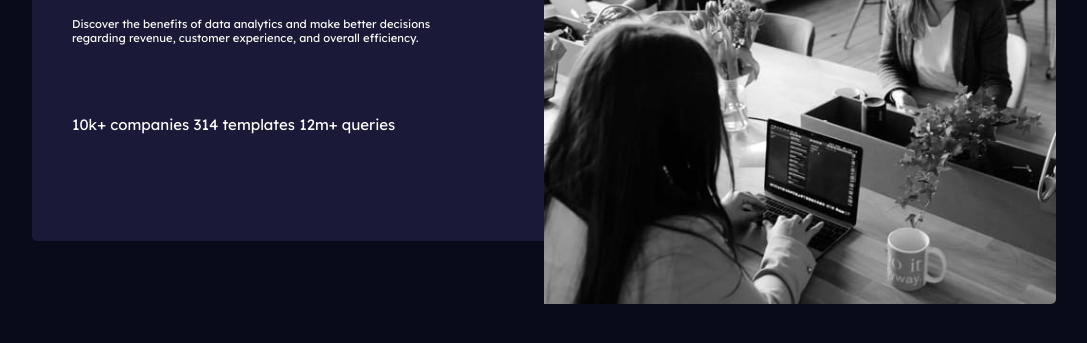
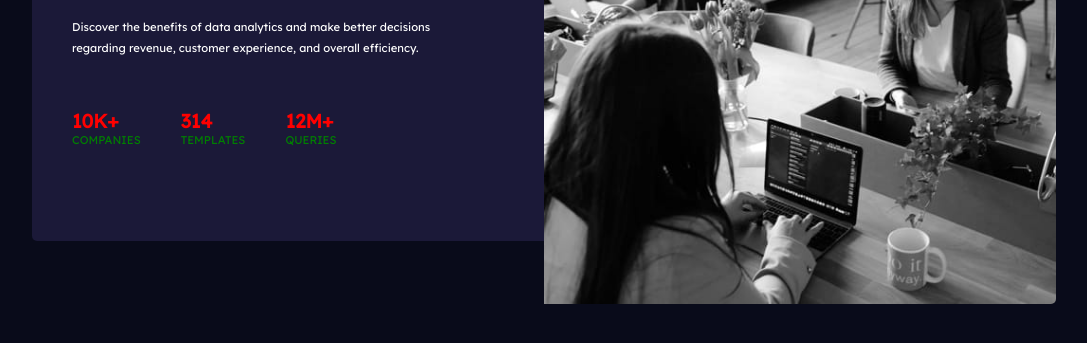
Before and after one commit to Smailen5/stats-preview-card-component-main, a plain HTML site: page index.html in a window 1280 px wide. Shown: the part 339-682 px from the top of the page, without its empty margins (96-1183 px from the left). Drawn offline with Linux system fonts and the light colour scheme.

Commit message:
impostato lo spazio fra le linee del primo paragrafo, usato flex box per data per impostarlo a colonna

```diff
--- a/index.html
+++ b/index.html
@@ -32,10 +32,19 @@
       <p class="details">Discover the benefits of data analytics and make better decisions regarding revenue, customer
         experience, and overall efficiency.</p>
 
-      <p>
-        <span>10k+ companies</span>
-        <span>314 templates</span>
-        <span>12m+ queries</span>
+      <p class="data">
+        <span>
+          <span>10k+</span>
+          companies
+        </span>
+        <span>
+          <span>314</span>
+          templates
+        </span>
+        <span>
+          <span>12M+</span>
+          queries
+        </span>
       </p>
 
     </div>
--- a/style.css
+++ b/style.css
@@ -50,8 +50,37 @@ main {
 .left .details {
     font-size: 0.75em;
     width: 90%;
-    margin-bottom: 50px;
+    margin-bottom: 30px;
+    line-height: 1.3rem;
 }
+
+/* ---------- Dati sotto al paragrafo ---------- */
+
+.data {
+    display: flex;
+    /* flex-direction: column; */
+    gap: 40px;
+}
+
+.data span {
+    display: flex;
+    flex-direction: column;
+}
+p span {
+    color: green;
+    text-transform: uppercase;
+    font-size: 0.75em;
+    font-weight: 400;
+}
+
+p span span {
+    font-weight: bold;
+    color: red;
+    font-size: 1.2rem;
+}
+
+
+
 
 /* ---------- Contenitore destro ---------- */
 
```
